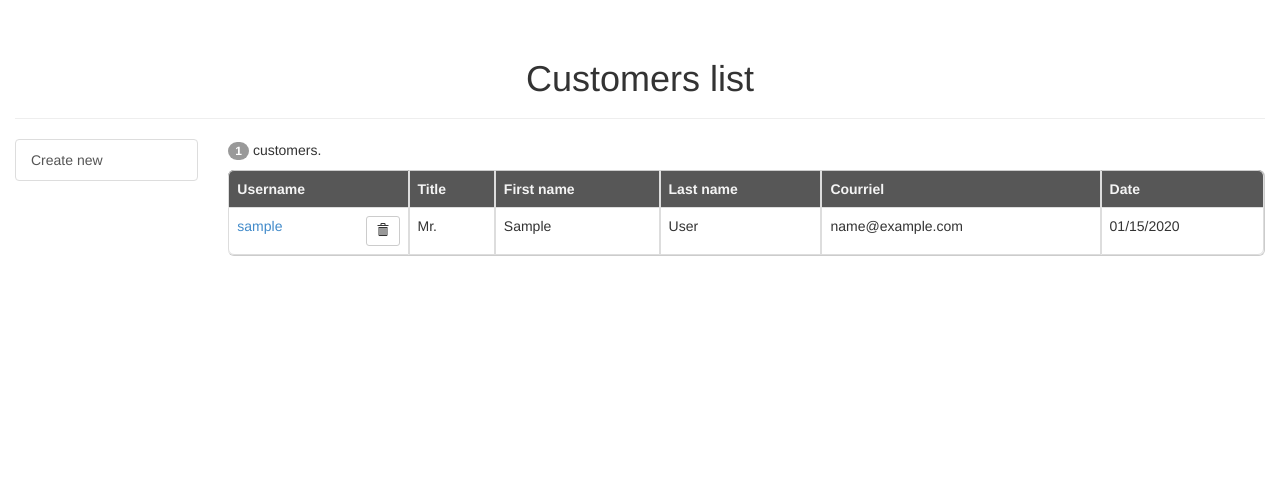
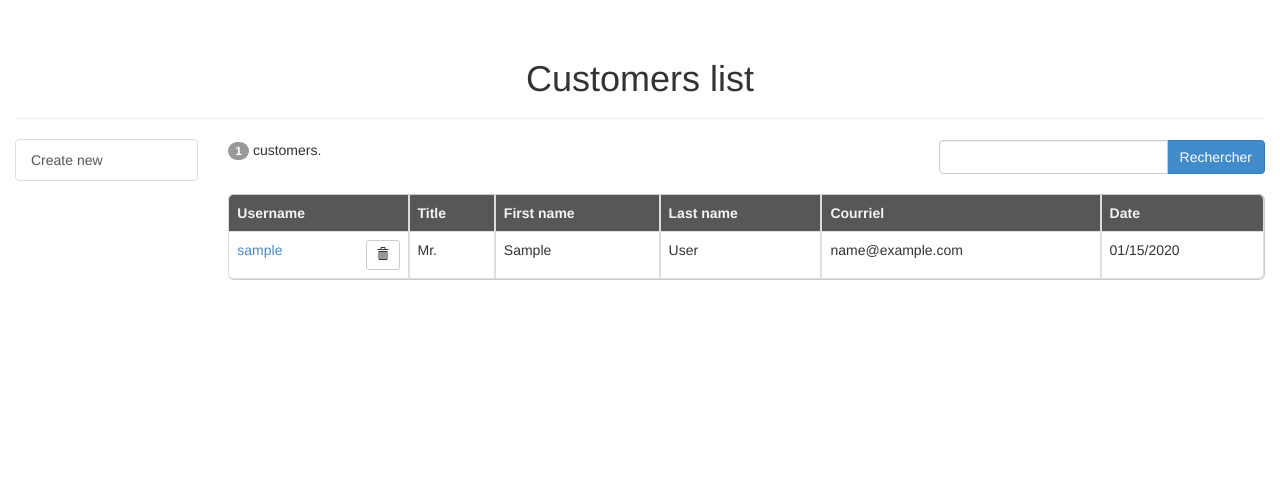
Before and after one commit to francois-vincent/DjangoBootstrap, a Django app: page /customers/ in a window 1280 px wide. Shown: the part 51-530 px from the top of the page. Run offline with Django 3.2, Linux system fonts and the light colour scheme; a user stored in the database is signed in; tables that the repository leaves empty hold one stand-in row (values such as "Sample post"); parts of the project's set-up code (start-up, migrations or seed data) failed here and were passed over; some libraries are stand-ins or nearby versions.

Commit message:
added search field

```diff
--- a/crispyforms/core/customers/models.py
+++ b/crispyforms/core/customers/models.py
@@ -16,6 +16,15 @@ class CustomerManager(models.Manager):
 
     def active(self):
         return self.filter(is_active=True)
+
+    def search(self, pattern):
+        if pattern:
+            return self.active().filter(
+                models.Q(username__icontains=pattern) |
+                models.Q(first_name__icontains=pattern) |
+                models.Q(last_name__icontains=pattern),
+            )
+        return self.active()
 
 
 class Customer(models.Model):
--- a/crispyforms/ops/common/static/css/bootstrap_style.css
+++ b/crispyforms/ops/common/static/css/bootstrap_style.css
@@ -35,3 +35,7 @@ table > thead > tr {
 .table-curved > :last-child > :last-child > :last-child {
     border-radius: 0 0 6px 0;
 }
+
+input[type="search"]::-webkit-search-cancel-button {
+-webkit-appearance: searchfield-cancel-button;
+}
--- a/crispyforms/ops/register/forms.py
+++ b/crispyforms/ops/register/forms.py
@@ -1,6 +1,7 @@
 # -*- coding: utf-8 -*-
 # Copyright (c) 2011-2014 Polyconseil SAS. All rights reserved.
 
+from django import forms
 from django.core.urlresolvers import reverse
 
 from crispy_forms.layout import Layout, Fieldset, Submit, Button
--- a/crispyforms/ops/register/views.py
+++ b/crispyforms/ops/register/views.py
@@ -13,8 +13,9 @@ from forms import CustomerForm
 
 @login_required
 def list_customers(request):
-    customers = customer_models.Customer.objects.active()
-    return render(request, 'register/list.html', {'customers': customers})
+    query = request.GET.get('q', None)
+    customers = customer_models.Customer.objects.search(query)
+    return render(request, 'register/list.html', {'query': query, 'customers': customers})
 
 
 @login_required
--- a/crispyforms/ops/templates/base.html
+++ b/crispyforms/ops/templates/base.html
@@ -22,17 +22,19 @@
         {% block head_css_site %}{% endblock %}
         {% block head_css_page %}{% endblock %}
     {% endblock %}
-    {% block head_js %}{% endblock %}
+    {% block head_js %}
+        <script src="{% static 'jquery/jquery.min.js' %}"></script>
+    {% endblock %}
 </head>
 <body>
     {% block body_top_navbar %}{% endblock %}
     {% block body_bandeau %}{% endblock %}
     {% block body_page %}{% endblock %}
     {% block body_footer %}{% endblock %}
-</body>
+
     {% block footer_js %}
-        <script src="{% static 'jquery/jquery.js' %}"></script>
         {% block footer_js_site %}{% endblock %}
         {% block footer_js_page %}{% endblock %}
     {% endblock %}
+</body>
 </html>
--- a/crispyforms/ops/templates/register/list.html
+++ b/crispyforms/ops/templates/register/list.html
@@ -11,12 +11,32 @@
 
 {% block body_page_content %}
 
+<form action="#" method="get">
+    <div class="row">
+      <div class="col-lg-8">
+        {% if customers %}
+        <p><span class="badge">{{ customers|length }}</span> {% trans "customers." %}</p>
+        {% else %}
+        <p>{% trans "No customer found." %}</p>
+        {% endif %}
+      </div>
+      <div class="col-lg-4">
+        <div class="input-group">
+          <input id="query_text" type="search" class="form-control clearable" name="q" value="{{ query|default:'' }}">
+          <span class="input-group-btn">
+            <button class="btn btn-primary" type="submit">{% trans 'Search' %}</button>
+          </span>
+        </div>
+      </div>
+    </div>
+</form>
+
 {% if customers %}
 
-<p><span class="badge">{{ customers|length }}</span> {% trans "customers." %}</p>
-
 {% autopaginate customers 40 %}
+<div style="min-height: 20px">
 {% paginate using "pagination/bootstrap.html" %}
+</div>
 
 <table class="table table-bordered table-hover table-curved">
 <thead>
@@ -69,10 +89,10 @@
 </div>
 <div class="hidden" id="customer_delete_url"></div>
 
-{% paginate using "pagination/bootstrap.html"%}
+<div style="min-height: 20px">
+{% paginate using "pagination/bootstrap.html" %}
+</div>
 
-{% else %}
-<p>{% trans "No customer found." %}</p>
 {% endif %}
 
 {% endblock %}
@@ -83,6 +103,6 @@
         $('#delete_modal_customer').text(name)
         $('#customer_delete_url').text($('#customer_delete_url_'+id).text())
         $('#delete_modal').modal()
-    }
+    };
 </script>
 {% endblock %}
```
Also changed, not shown: crispyforms/ops/common/static/favicon.ico (added).
